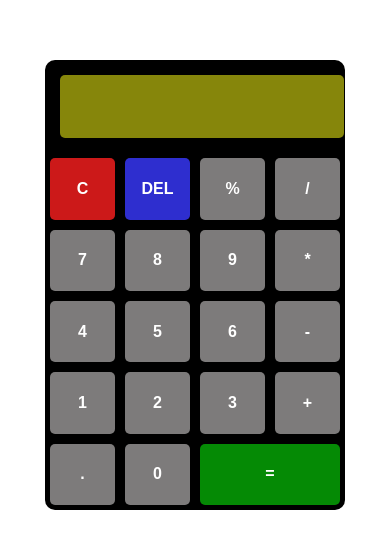
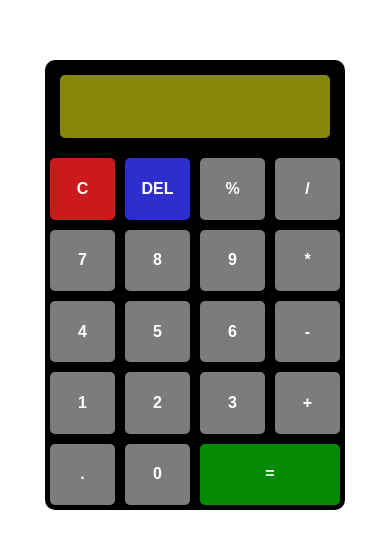
Before and after one commit to vignesh-code-dev/calculator, a plain HTML site: page index.html in a window 390 px wide. Shown: the part 137-686 px from the top of the page. Drawn offline with Linux system fonts and the light colour scheme.

Commit message:
Update style.css

```diff
--- a/style.css
+++ b/style.css
@@ -62,8 +62,7 @@ button:hover{
 @media screen and (max-width: 400px) {
     input {
         font-size: 1.3rem;
-        font-weight: 400;
-        width: fit-content;
+        /* width: fit-content; */
     }
 
     button {
```
